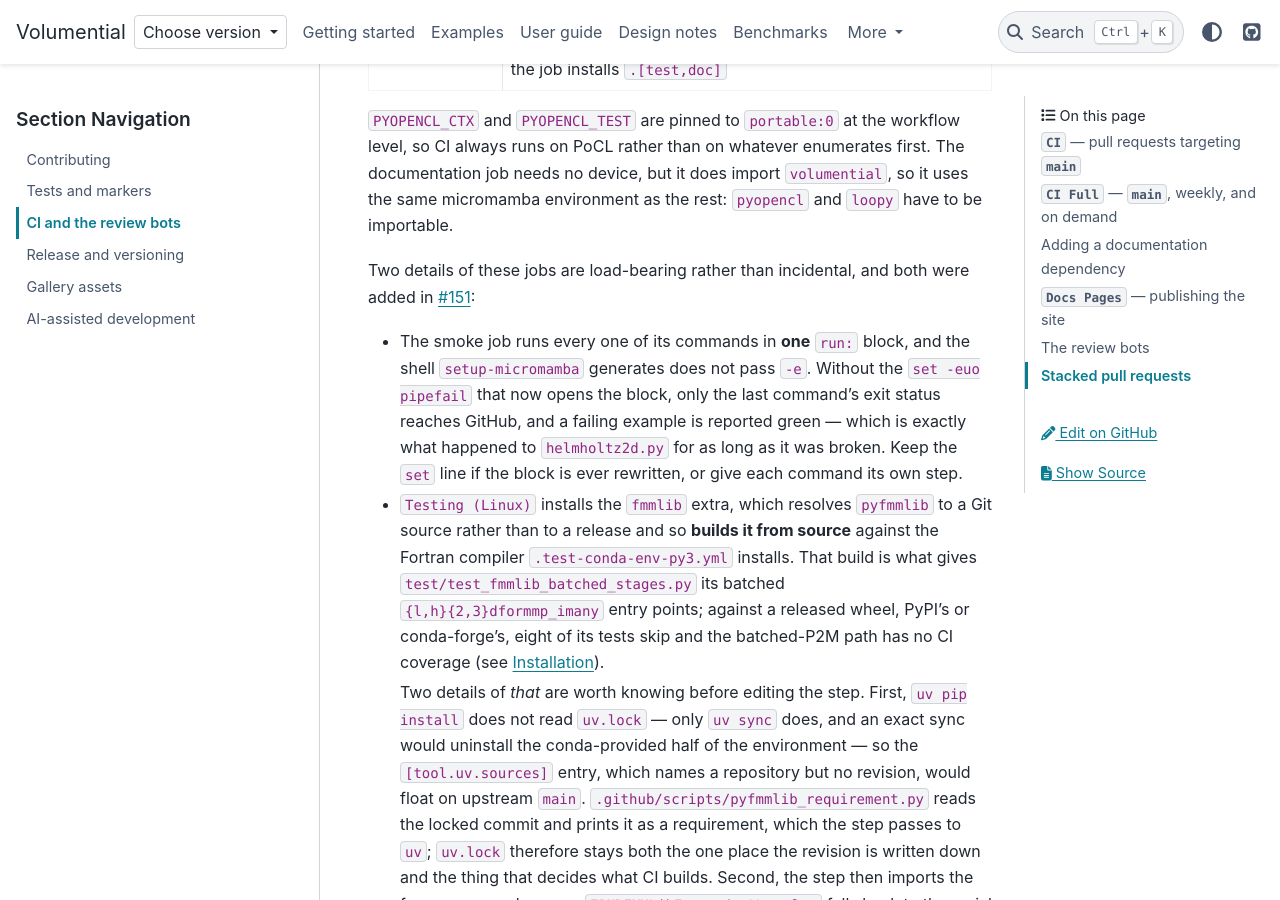
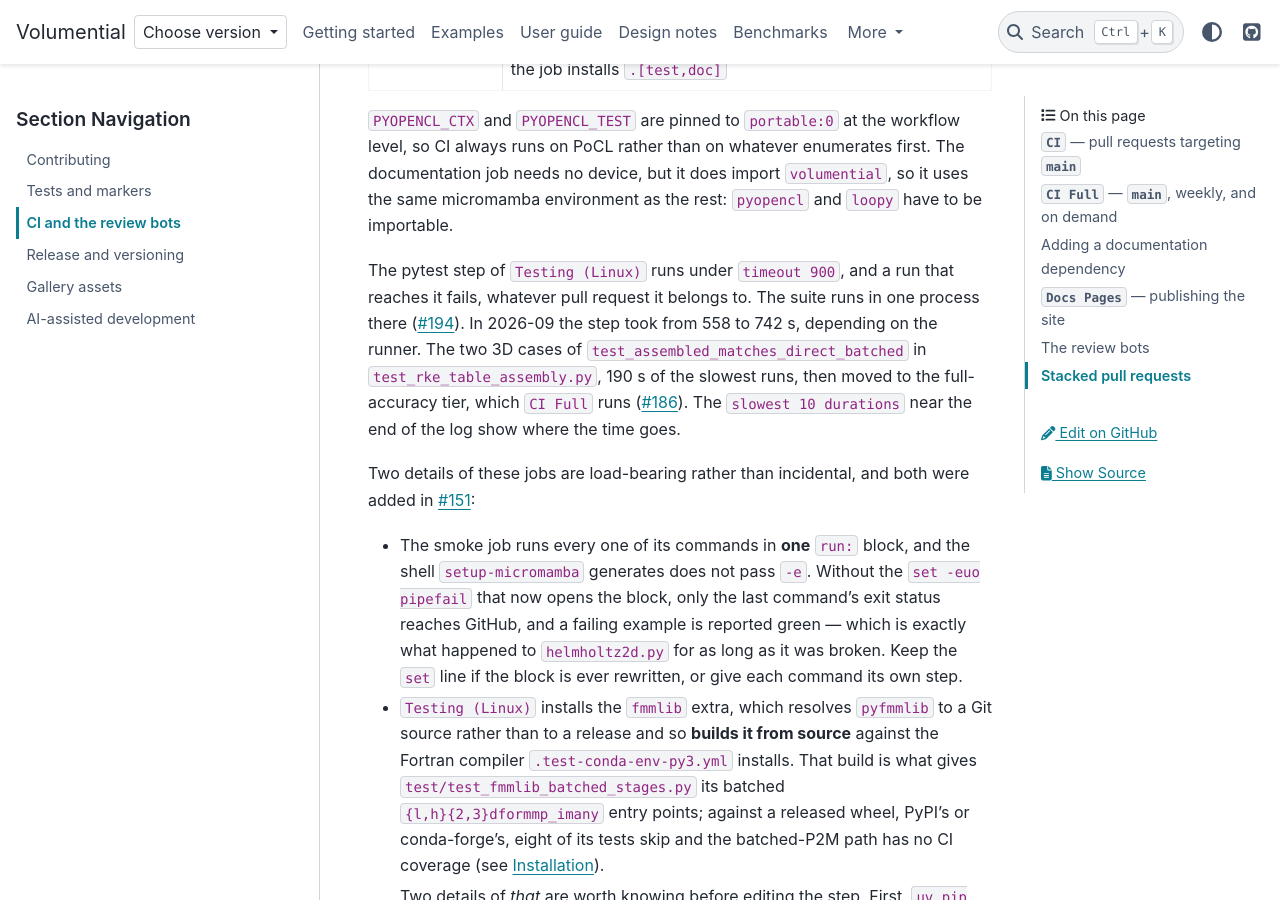
Before and after one commit to xywei/volumential, a Sphinx documentation site: the page built from doc/source/development/ci.md, in a window 1280 px wide and 900 px high, scrolled down 1324 px. Built offline with Sphinx 7.4.7 and the PyData theme 0.15.4, drawn with Linux system fonts in a browser that asks for light colours.

Commit message:
docs: record the Linux pytest budget and the two moved 3D cases

```diff
--- a/doc/source/development/ci.md
+++ b/doc/source/development/ci.md
@@ -29,6 +29,16 @@ level, so CI always runs on PoCL rather than on whatever enumerates first.
 The documentation job needs no device, but it does import `volumential`, so it
 uses the same micromamba environment as the rest: `pyopencl` and `loopy` have
 to be importable.
+
+The pytest step of `Testing (Linux)` runs under `timeout 900`, and a run that
+reaches it fails, whatever pull request it belongs to. The suite runs in one
+process there ([#194](https://github.com/xywei/volumential/issues/194)). In
+2026-09 the step took from 558 to 742 s, depending on the runner. The two 3D
+cases of `test_assembled_matches_direct_batched` in
+`test_rke_table_assembly.py`, 190 s of the slowest runs, then moved to the
+full-accuracy tier, which `CI Full` runs
+([#186](https://github.com/xywei/volumential/issues/186)). The
+`slowest 10 durations` near the end of the log show where the time goes.
 
 Two details of these jobs are load-bearing rather than incidental, and both
 were added in [#151](https://github.com/xywei/volumential/issues/151):
```
Also changed, not shown: doc/source/changelog.md (+7 -0 lines), doc/source/development/testing.md (+5 -5 lines), doc/source/getting-started/device-selection.md (+1 -1 lines).
